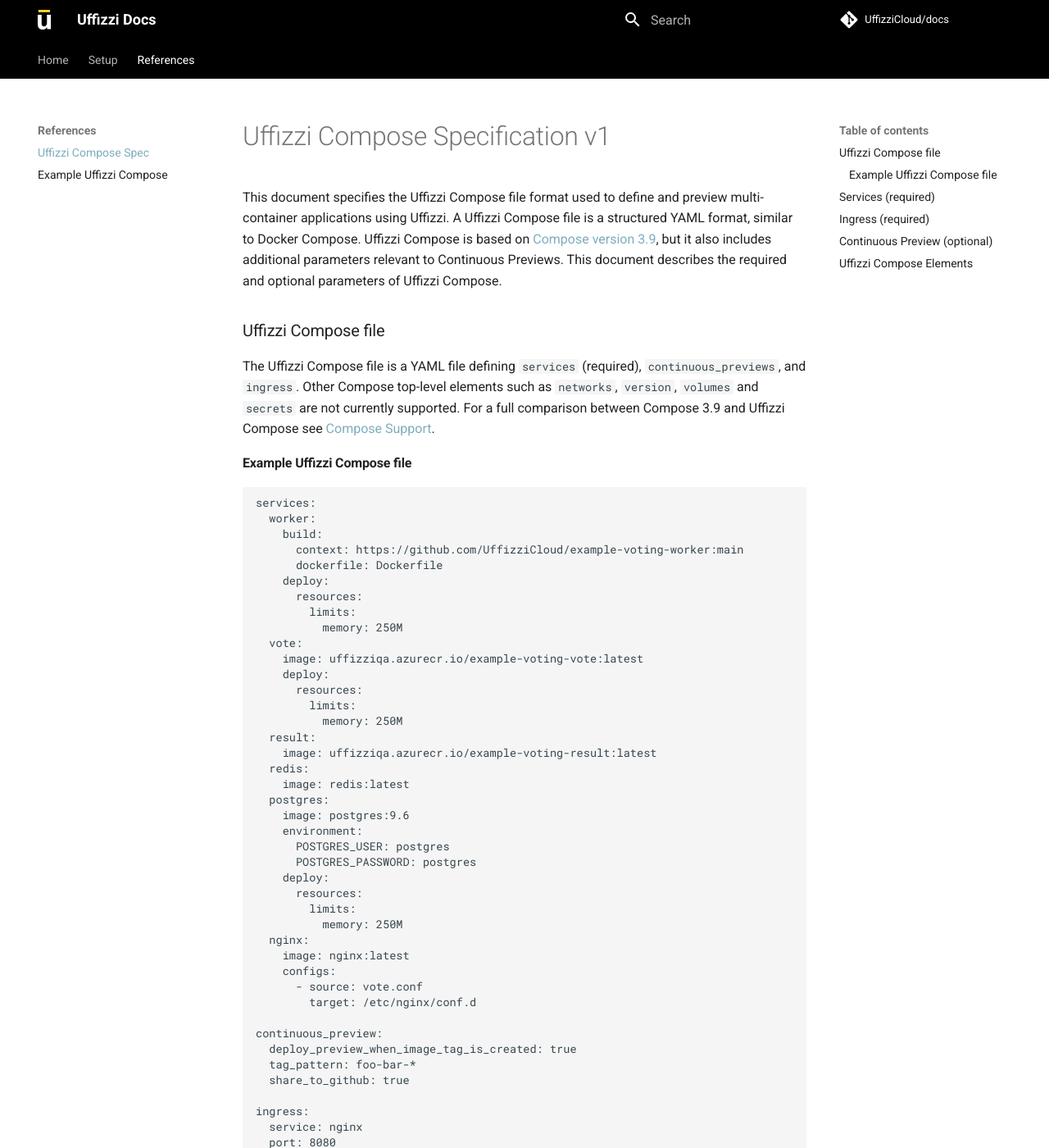
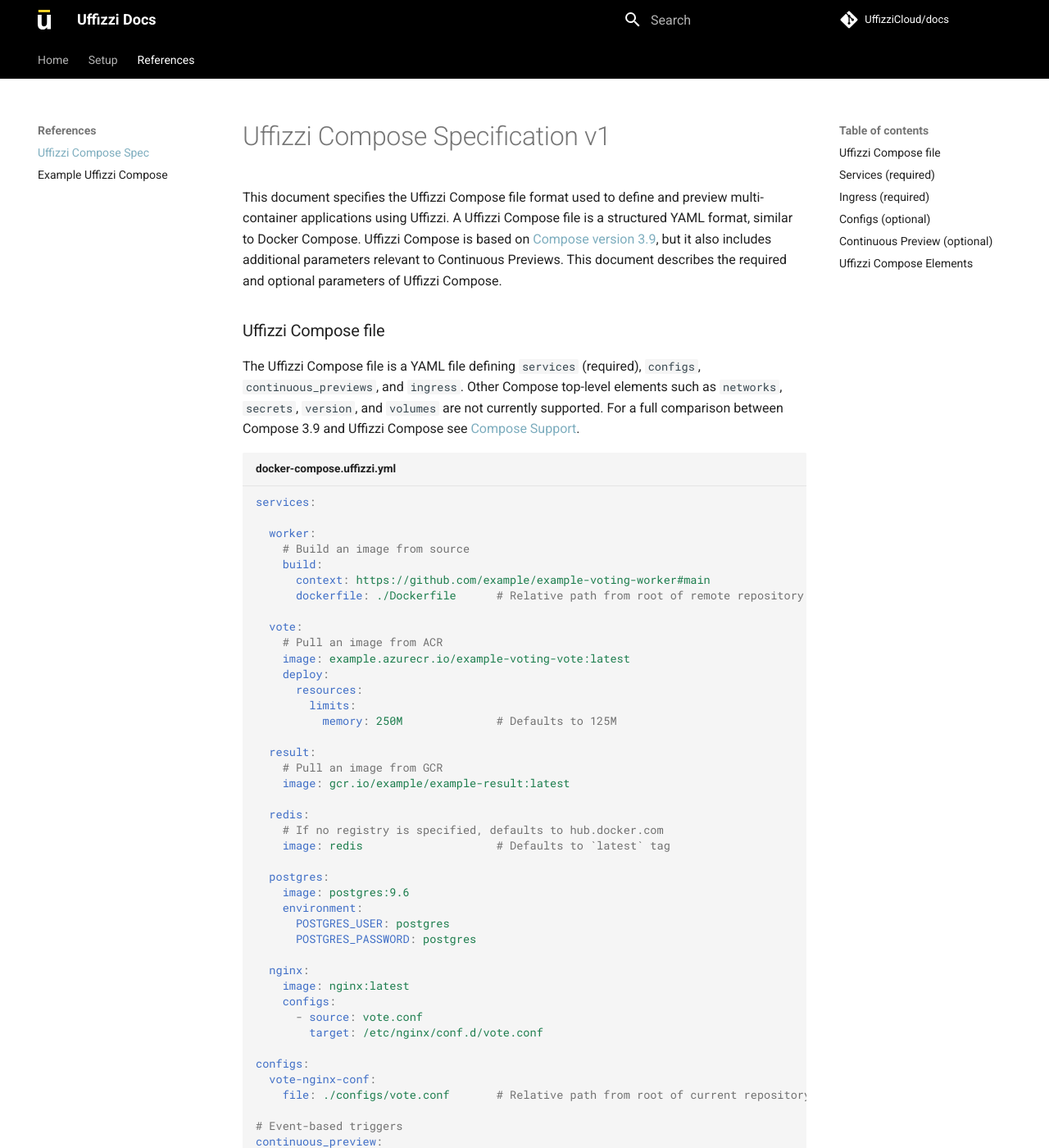
Before and after one commit to UffizziCloud/docs, an MkDocs documentation site: the page built from docs/references/compose-spec.md, in a window 1280 px wide and 1400 px high. Shown: the whole window at 82% size. Built offline with MkDocs 1.6.1 and Material for MkDocs 9.7.7, drawn with Linux system fonts in a browser that asks for light colours; comment, search, counter and statistics services are not loaded; some of the changed text lies outside the part shown.

Commit message:
updated compose spec

````diff
--- a/docs/references/compose-spec.md
+++ b/docs/references/compose-spec.md
@@ -3,49 +3,57 @@
 This document specifies the Uffizzi Compose file format used to define and preview multi-container applications using Uffizzi. A Uffizzi Compose file is a structured YAML format, similar to Docker Compose. Uffizzi Compose is based on [Compose version 3.9](https://docs.docker.com/compose/compose-file/compose-file-v3/), but it also includes additional parameters relevant to Continuous Previews. This document describes the required and optional parameters of Uffizzi Compose.
 
 ### Uffizzi Compose file
-The Uffizzi Compose file is a YAML file defining `services` (required), `continuous_previews`, and `ingress`. Other Compose top-level elements such as `networks`, `version`, `volumes` and `secrets` are not currently supported. For a full comparison between Compose 3.9 and Uffizzi Compose see [Compose Support](#services-required).
+The Uffizzi Compose file is a YAML file defining `services` (required), `configs`, `continuous_previews`, and `ingress`. Other Compose top-level elements such as `networks`, `secrets`, `version`, and `volumes` are not currently supported. For a full comparison between Compose 3.9 and Uffizzi Compose see [Compose Support](#services-required).
 
-#### Example Uffizzi Compose file
-```
+``` yaml title="docker-compose.uffizzi.yml"
 services:
+
   worker:
+    # Build an image from source
     build:
-      context: https://github.com/UffizziCloud/example-voting-worker:main
-      dockerfile: Dockerfile
+      context: https://github.com/example/example-voting-worker#main
+      dockerfile: ./Dockerfile      # Relative path from root of remote repository
+
+  vote:
+    # Pull an image from ACR
+    image: example.azurecr.io/example-voting-vote:latest
     deploy:
       resources:
         limits:
-          memory: 250M
-  vote:
-    image: uffizziqa.azurecr.io/example-voting-vote:latest
-    deploy:
-      resources:
-        limits:
-          memory: 250M
+          memory: 250M              # Defaults to 125M
+
   result:
-    image: uffizziqa.azurecr.io/example-voting-result:latest
+    # Pull an image from GCR
+    image: gcr.io/example/example-result:latest
+
   redis:
-    image: redis:latest
+    # If no registry is specified, defaults to hub.docker.com
+    image: redis                    # Defaults to `latest` tag
+
   postgres:
     image: postgres:9.6
     environment:
       POSTGRES_USER: postgres
       POSTGRES_PASSWORD: postgres
-    deploy:
-      resources:
-        limits:
-          memory: 250M
+
   nginx:
     image: nginx:latest
     configs:
       - source: vote.conf
-        target: /etc/nginx/conf.d
+        target: /etc/nginx/conf.d/vote.conf
 
+configs:
+  vote-nginx-conf:
+    file: ./configs/vote.conf       # Relative path from root of current repository
+
+# Event-based triggers
 continuous_preview:
   deploy_preview_when_image_tag_is_created: true
-  tag_pattern: foo-bar-*
+  deploy_preview_when_pull_request_is_opened: true
+  delete_preview_when_pull_request_is_closed: true
   share_to_github: true
 
+# Defines which service should receive incoming HTTPS traffic
 ingress:
   service: nginx
   port: 8080
@@ -57,6 +65,11 @@
 ### Ingress (required)
 Ingress exposes HTTPS routes from outside your preview environment to your application services. Ingress requires a `port` number.
 
+### Configs (optional)
+Configs allow you to add configuration files to your applications. Files are expected to be in the same git repository as your compose file. All `file` paths are relative from the root of the current repository.
+
+You must explicitly grant access to configuration files per service using the `configs` element within the service definition. Uffizzi supports [Docker `config` short syntax](https://docs.docker.com/compose/compose-file/compose-file-v3/#configs) only.
+
 ### Continuous Preview (optional)
 Continuous Previews (CP) are an automation-enabled best practice that encourages cross-functional teams to continuously collaborate during the development process by providing feedback on features that are still in progress. With CP, git topic branches are previewed using on-demand test environments before they are merged into a downstream branch. Continuous Previews settings are optional for Uffizzi Compose.
 
@@ -64,28 +77,30 @@
 See the following table for full support status of the keys:
 
 
-|Top-level Element | Sub-level Element     | Required           | Notes          |
-| ---------------- | --------------------- | ------------------ | -------------- |
-| **services**       |                       | ✔︎                  |                |
-|         | build                                  |                        |                                |
-| | build: context                         | ✔︎                      | Required if **build** is specified; Expects a URL to a GitHub repository (e.g., `context: <repository_url>:<branch_name>`)  |
-| | build: dockerfile                      |                        | defaults to `./Dockerfile` |
-| | command                                |                        |                                |
-| | configs                                |                        |                                |
-| | configs: source                        | ✔︎                      | Required if **configs** is specified; Name of the configuration file |
-| | configs: target                        | ✔︎                      | Required if **configs** is specified; Mount path within the container |
-| | deploy                                 |                        |                                |
-| | deploy: auto                           |                        | defaults to `true`; If true, Uffizzi will auto-deploy changes made to a git or image repository |
-| | deploy: resources: limits: memory      |                        | defaults to `125M`; possible values: `125M`, `250M`, `500M`, `1000M`, `2000M`, `4000M` |
-| | env_file                               |                        |                                |
-| | environment                            |                        |                                |
-| | image                                  |                        | Expects a URI to a container registry; Currently supports ACR, ECR, GCR, and Docker Hub |
-| **ingress**                  |           | ✔︎                      |                                 |
-| | service                                | ✔︎                      | The service that should receive incoming HTTP/S traffic |
-| | port                                   | ✔︎                      | The port the containerized service is listening on                               |
-| **continuous_preview**    |                |                        |                                |
-| | deploy_preview_when_image_tag_is_created |                      | `true` or `false`; When `true`, all new tags created for each **image** defined in the compose file will be deployed           |
-| | deploy_preview_when_pull_request_is_opened |                    | `true` or `false`              |
-| | delete_preview_when_pull_request_is_closed |                    | `true` or `false`              |
-| | delete_preview_after                   |                        | Expects hours as an integer; Value is implicitly set to `72h` for previews triggered from new/updated image tag |
-| | share_to_github                        |                        | `true` or `false`; This options shares preview URL to the GitHub pull request as a comment |
+|Top-level Element       | Sub-level Element                            | Required | Notes                                                                                                                       |
+| ---------------------- | -------------------------------------------- | -------- | --------------------------------------------------------------------------------------------------------------------------- |
+| **services**           |                                              | ✔︎        |                                                                                                                             |
+|                        | build                                        |          |                                                                                                                             |
+|                        | build: context                               | ✔︎        | Required if **build** is specified; Expects a URL to a GitHub repository (e.g., `context: <repository_url>:<branch_name>`) or a relative path in the current repository |
+|                        | build: dockerfile                            |          | defaults to `./Dockerfile`                                                                                                  |
+|                        | command                                      |          |                                                                                                                             |
+|                        | configs                                      |          | Expects a list of sources with targets                                                                                      |
+|                        | configs: source                              | ✔︎        | Required if **configs** is specified; A config name as defined in the top-level **config** definition                       |
+|                        | configs: target                              | ✔︎        | Required if **configs** is specified; Mount path (including filename) within the container                                  |
+|                        | deploy                                       |          |                                                                                                                             |
+|                        | deploy: auto                                 |          | defaults to `true`; If true, Uffizzi will auto-deploy changes made to a git or image repository                             |
+|                        | deploy: resources: limits: memory            |          | defaults to `125M`; possible values: `125M`, `250M`, `500M`, `1000M`, `2000M`, `4000M`                                      |
+|                        | env_file                                     |          |                                                                                                                             |
+|                        | environment                                  |          |                                                                                                                             |
+|                        | image                                        |          | defaults to `latest` tag; Expects a URI to a container registry; Currently supports ACR, ECR, GCR, and Docker Hub                                     |
+| **configs**            |                                              |          |                                                                                                                             |
+|                        | file                                         | ✔︎        | Required if top-level `configs` is defined; The relative path to the config file                                            |
+| **ingress**            |                                              | ✔︎        |                                                                                                                             |
+|                        | service                                      | ✔︎        | The service that should receive incoming HTTP/S traffic                                                                     |
+|                        | port                                         | ✔︎        | The port the containerized service is listening on                                                                          |
+| **continuous_preview** |                                              |          |                                                                                                                             |
+|                        | deploy_preview_when_image_tag_is_created     |          | `true` or `false`; When `true`, all new tags created for each **image** defined in the compose file will be deployed        |
+|                        | deploy_preview_when_pull_request_is_opened   |          | `true` or `false`                                                                                                           |
+|                        | delete_preview_when_pull_request_is_closed   |          | `true` or `false`                                                                                                           |
+|                        | delete_preview_after                         |          | Expects hours as an integer; Value is implicitly set to `72h` for previews triggered from new/updated image tag             |
+|                        | share_to_github                              |          | `true` or `false`; This options shares preview URL to the GitHub pull request as a comment                                  |
--- a/docs/stylesheets/extra.css
+++ b/docs/stylesheets/extra.css
@@ -4,6 +4,7 @@
     --md-primary-fg-color: black;
     --md-primary-bg-color: hsla(0, 0%, 100%, 1);
     --md-primary-bg-color--light: hsla(0, 0%, 100%, 0.7);
+    --md-primary-fg-color--dark: rgb(128, 170, 181);
     --md-text-link-color: hsla(231, 48%, 48%, 1);
 
     /* Accent color shades */
@@ -11,6 +12,7 @@
     --md-accent-fg-color--transparent: hsla(189, 100%, 37%, 0.1);
     --md-accent-bg-color: hsla(0, 0%, 100%, 1);
     --md-accent-bg-color--light: hsla(0, 0%, 100%, 0.7);
+
   }
 
   :root > * {
--- a/mkdocs.yml
+++ b/mkdocs.yml
@@ -83,6 +83,7 @@
       repo: mkdocs-material
   - pymdownx.mark
   - pymdownx.smartsymbols
+  - pymdownx.snippets
   - pymdownx.superfences:
       custom_fences:
         - name: mermaid
````
